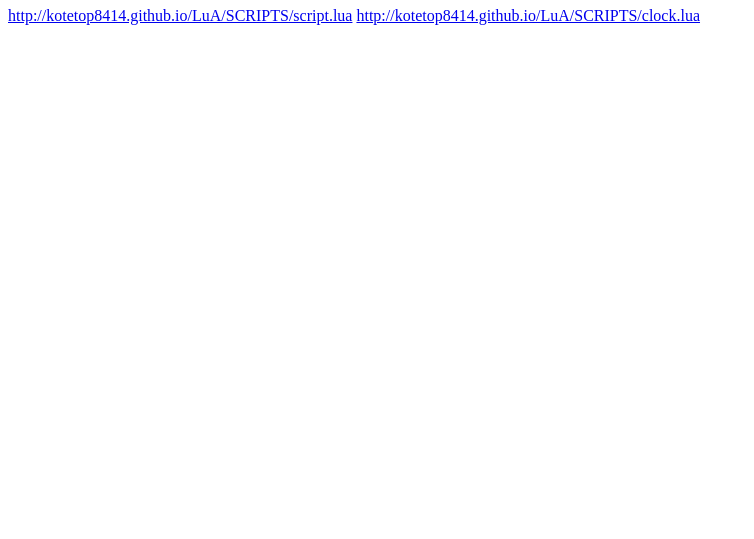
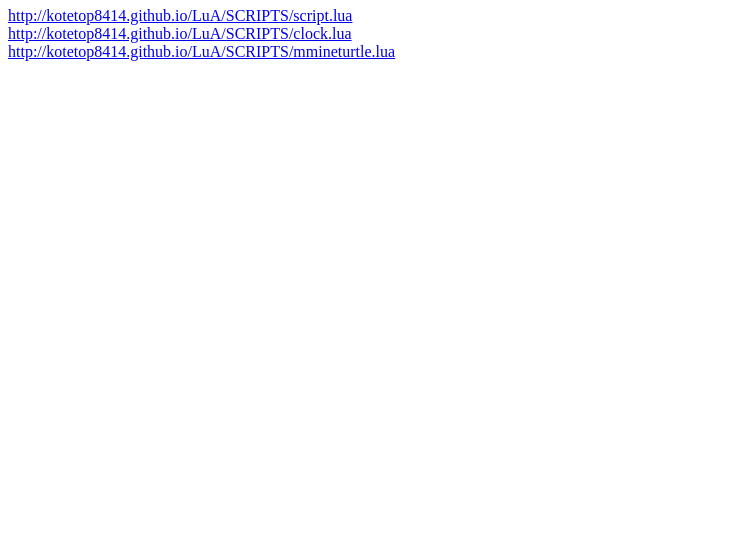
Before and after one commit to Kotarsis8413/LuA, a plain HTML site: page url.html in a window 1280 px wide. Shown: the part 261-800 px from the top of the page, without its empty margins (0-754 px from the left). Drawn offline with Linux system fonts and the light colour scheme.

Commit message:
Update url.html

```diff
--- a/url.html
+++ b/url.html
@@ -14,6 +14,9 @@
    <br> <br>
    <h1>URLS</h1>
     <a href="SCRIPTS/script.lua">http://kotetop8414.github.io/LuA/SCRIPTS/script.lua</a>
+    <br>
     <a href="SCRIPTS/clock.lua">http://kotetop8414.github.io/LuA/SCRIPTS/clock.lua</a>
+    <br>
+    <a href="SCRIPTS/mineturtle.lua">http://kotetop8414.github.io/LuA/SCRIPTS/mmineturtle.lua</a>
 </body>
 </html>
```
